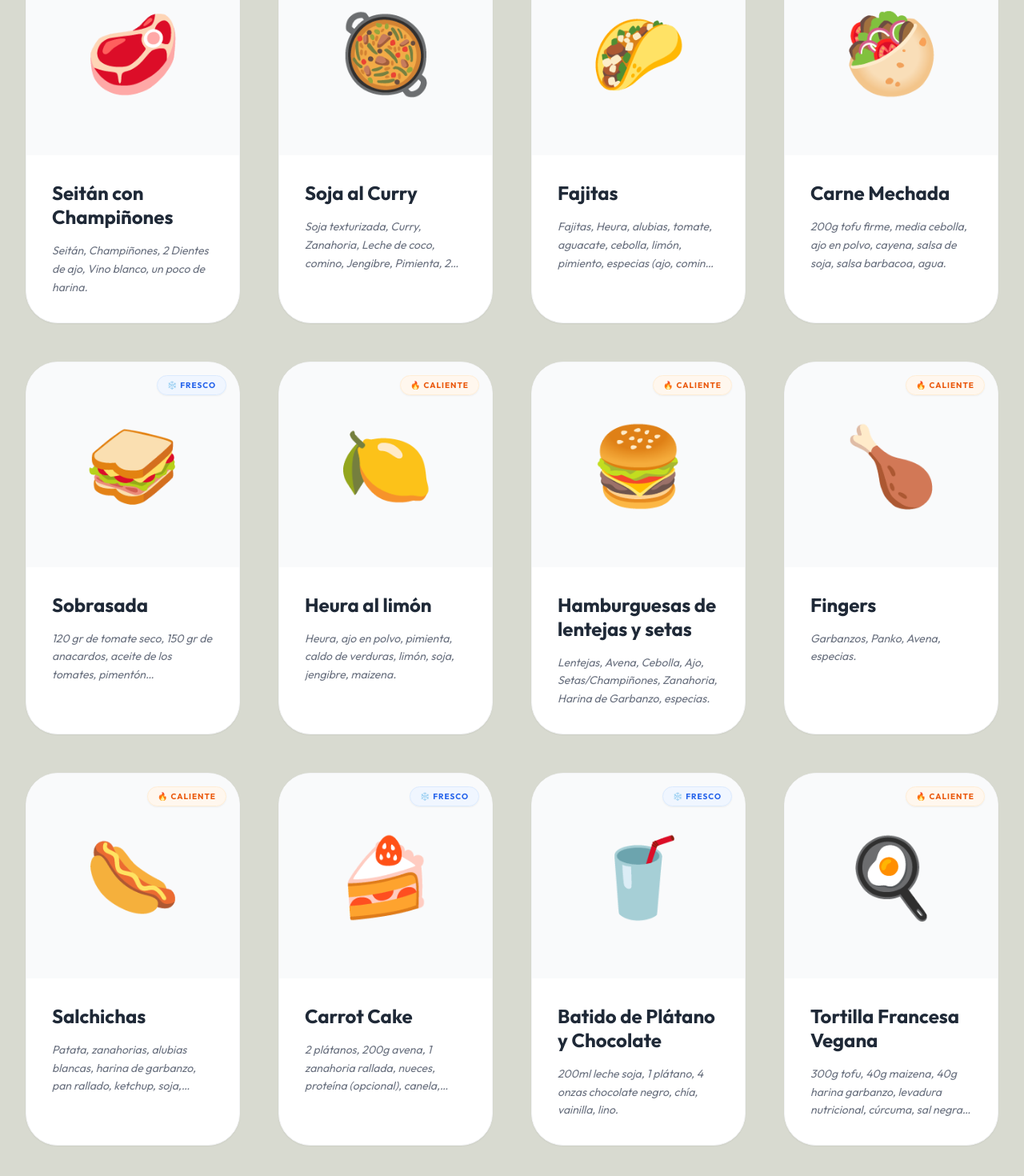
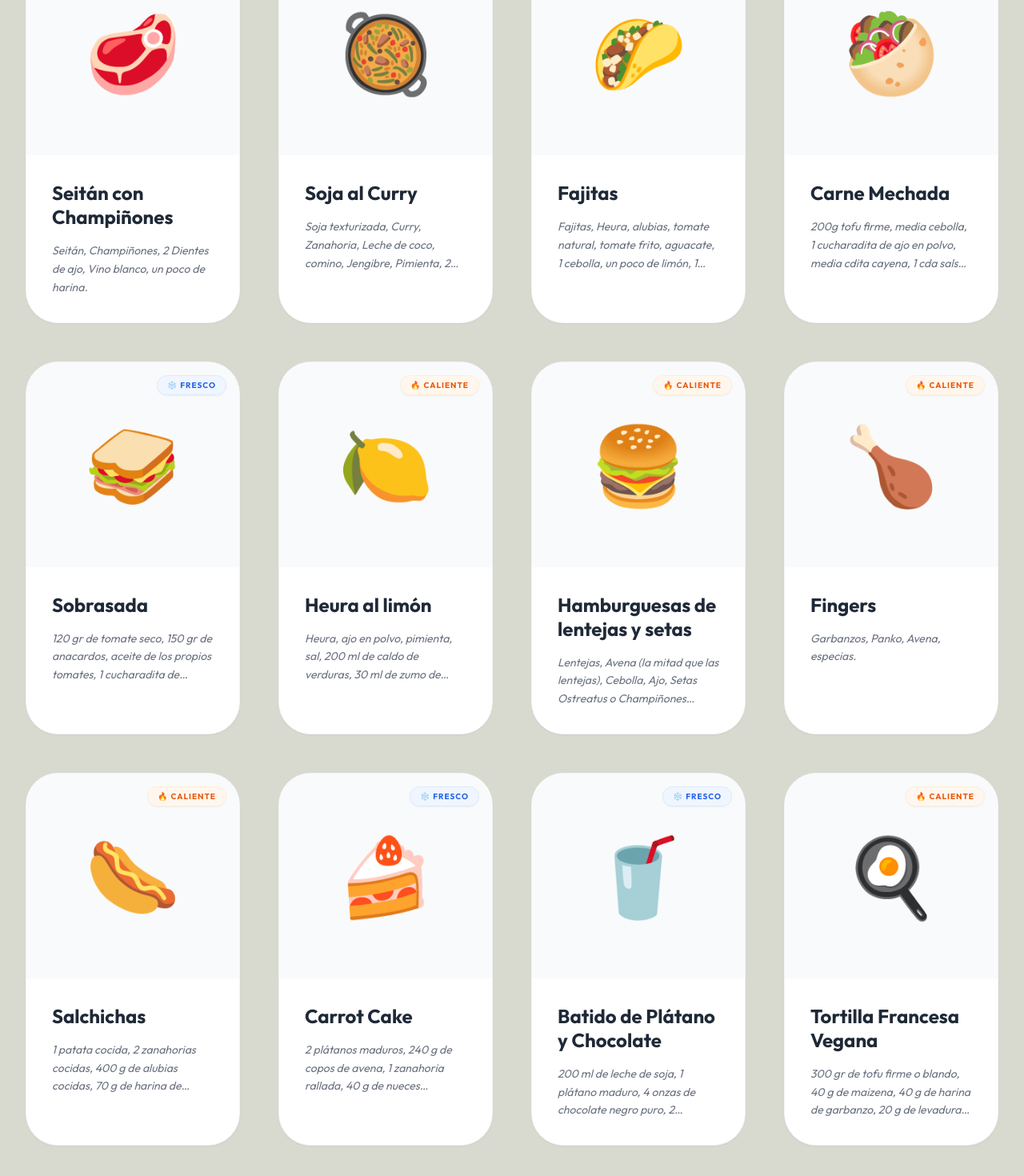
Before and after one commit to ivanlor/Delicias-Veggie-Co., a React (Vite) app: page / in a window 1280 px wide. Shown: the part 2504-3974 px from the top of the page at 80% size. Built offline with nearby package versions, Linux system fonts and the light colour scheme.

Commit message:
fix: Refine recipe ingredients and instructions
Improves the clarity and detail of ingredients and instructions for several recipes to enhance user experience and accuracy.

```diff
--- a/recipesData.ts
+++ b/recipesData.ts
@@ -93,7 +93,7 @@ export const RECIPES: Recipe[] = [
   {
     id: 12,
     name: "Zorza con Patatas Fritas",
-    ingredients: "200 gr de Soja Texturizada gruesa, 4 dientes de ajo, caldo de verduras, pimentón dulce y picante, laurel, salsa de soja, vino blanco, aove, orégano y patatas.",
+    ingredients: "200 gr de Soja Texturizada (cuanto más gruesa mejor), 4 dientes de ajo, caldo de verduras, 2 cucharas de pimentón dulce, un poco de pimentón picante, ajo, 2 hojas de laurel, 5 cucharas de salsa de soja, medio vaso de vino blanco, medio vaso de aove, 1 cucharada de orégano y sal.",
     instructions: "La noche antes: Hervir caldo de verduras y meter soja texturizada 15 min. Mezclar en bol soja, vino, aceite, ajo machacado, laurel, pimentón y sal. El día de cocinar, freír la soja marinada con las patatas.",
     image: "🥘",
     type: "caliente"
@@ -149,7 +149,7 @@ export const RECIPES: Recipe[] = [
   {
     id: 19,
     name: "Fajitas",
-    ingredients: "Fajitas, Heura, alubias, tomate, aguacate, cebolla, limón, pimiento, especias (ajo, comino, cayena, cilantro).",
+    ingredients: "Fajitas, Heura, alubias, tomate natural, tomate frito, aguacate, 1 cebolla, un poco de limón, 1 pimiento, ajo en polvo, comino, pimienta cayena, cilantro, sal.",
     instructions: "Sofreír ajo, cebolla, pimiento y tomate. Añadir alubias y especias. Mezclar con la Heura. Salsa: triturar aguacate, tomate, limón y tomate frito.",
     image: "🌮",
     type: "caliente"
@@ -157,7 +157,7 @@ export const RECIPES: Recipe[] = [
   {
     id: 20,
     name: "Carne Mechada",
-    ingredients: "200g tofu firme, media cebolla, ajo en polvo, cayena, salsa de soja, salsa barbacoa, agua.",
+    ingredients: "200g tofu firme, media cebolla, 1 cucharadita de ajo en polvo, media cdita cayena, 1 cda salsa de soja, 150g aprox salsa barbacoa, 100 ml agua.",
     instructions: "Caramelizar cebolla. Añadir tofu rallado y dorar. Añadir especias, soja, barbacoa y agua. Cocinar a fuego lento hasta que espese como carne mechada.",
     image: "🥙",
     type: "caliente"
@@ -165,7 +165,7 @@ export const RECIPES: Recipe[] = [
   {
     id: 21,
     name: "Sobrasada",
-    ingredients: "120 gr de tomate seco, 150 gr de anacardos, aceite de los tomates, pimentón dulce/picante, ajo en polvo.",
+    ingredients: "120 gr de tomate seco, 150 gr de anacardos, aceite de los propios tomates, 1 cucharadita de pimentón dulce, 1 cucharadita de pimentón picante, 1 cucharadita de ajo en polvo, sal.",
     instructions: "Triturar todos los ingredientes en una batidora hasta obtener una pasta homogénea.",
     image: "🥪",
     type: "fresco"
@@ -173,7 +173,7 @@ export const RECIPES: Recipe[] = [
   {
     id: 22,
     name: "Heura al limón",
-    ingredients: "Heura, ajo en polvo, pimienta, caldo de verduras, limón, soja, jengibre, maizena.",
+    ingredients: "Heura, ajo en polvo, pimienta, sal, 200 ml de caldo de verduras, 30 ml de zumo de limón, 30 ml de salsa de soja, media cucharada de jengibre, 1 cucharada de maizena diluida en medio vaso de agua.",
     instructions: "Dorar Heura con especias. Hacer salsa con caldo, limón, soja, jengibre y maizena diluida. Hervir y añadir la heura.",
     image: "🍋",
     type: "caliente"
@@ -181,7 +181,7 @@ export const RECIPES: Recipe[] = [
   {
     id: 23,
     name: "Hamburguesas de lentejas y setas",
-    ingredients: "Lentejas, Avena, Cebolla, Ajo, Setas/Champiñones, Zanahoria, Harina de Garbanzo, especias.",
+    ingredients: "Lentejas, Avena (la mitad que las lentejas), Cebolla, Ajo, Setas Ostreatus o Champiñones Portobelo, 1 o 2 Zanahorias, Harina de Garbanzo, Pimienta, Orégano.",
     instructions: "Sofreír verduras y setas. Mezclar con harina de garbanzo (textura huevo). Triturar con lentejas cocidas, avena y especias. Formar hamburguesas.",
     image: "🍔",
     type: "caliente"
@@ -197,7 +197,7 @@ export const RECIPES: Recipe[] = [
   {
     id: 25,
     name: "Salchichas",
-    ingredients: "Patata, zanahorias, alubias blancas, harina de garbanzo, pan rallado, ketchup, soja, especias.",
+    ingredients: "1 patata cocida, 2 zanahorias cocidas, 400 g de alubias cocidas, 70 g de harina de garbanzo, 100 g de pan rallado, 1 cucharada de ketchup, sal, pimienta 1 chorrito de salsa de soja y aove.",
     instructions: "Chafar verduras cocidas con alubias. Añadir ketchup, harina y pan rallado hasta que sea moldeable. Formar, freír y pincelar con soja.",
     image: "🌭",
     type: "caliente"
@@ -205,7 +205,7 @@ export const RECIPES: Recipe[] = [
   {
     id: 26,
     name: "Carrot Cake",
-    ingredients: "2 plátanos, 200g avena, 1 zanahoria rallada, nueces, proteína (opcional), canela, levadura, leche vegetal.",
+    ingredients: "2 plátanos maduros, 240 g de copos de avena, 1 zanahoria rallada, 40 g de nueces troceadas, 90 g de proteína en polvo (opcional), 1 cucharadita de canela, 1 cucharadita de levadura, 400 ml de leche vegetal.",
     instructions: "Mezclar todo. Hornear 12 min a 180 grados. Enfriar 2 horas. Cubrir con yogur y nueces.",
     image: "🍰",
     type: "fresco"
@@ -213,7 +213,7 @@ export const RECIPES: Recipe[] = [
   {
     id: 27,
     name: "Batido de Plátano y Chocolate",
-    ingredients: "200ml leche soja, 1 plátano, 4 onzas chocolate negro, chía, vainilla, lino.",
+    ingredients: "200 ml de leche de soja, 1 plátano maduro, 4 onzas de chocolate negro puro, 2 cucharadas de chía, media cucharadita de esencia de vainilla, media cucharadita de lino (opcional).",
     instructions: "Triturar todo muy bien. Dejar enfriar 2 horas para que las semillas hidraten.",
     image: "🥤",
     type: "fresco"
@@ -221,7 +221,7 @@ export const RECIPES: Recipe[] = [
   {
     id: 28,
     name: "Tortilla Francesa Vegana",
-    ingredients: "300g tofu, 40g maizena, 40g harina garbanzo, levadura nutricional, cúrcuma, sal negra, bicarbonato.",
+    ingredients: "300 gr de tofu firme o blando, 40 g de maizena, 40 g de harina de garbanzo, 20 g de levadura nutricional, cúrcuma, pimienta negra, cebolla en polvo, 250 ml de agua, 2 g de bicarbonato, sal negra.",
     instructions: "Triturar todos los ingredientes con 250ml de agua. Cocinar en sartén como una tortilla normal.",
     image: "🍳",
     type: "caliente"
```
